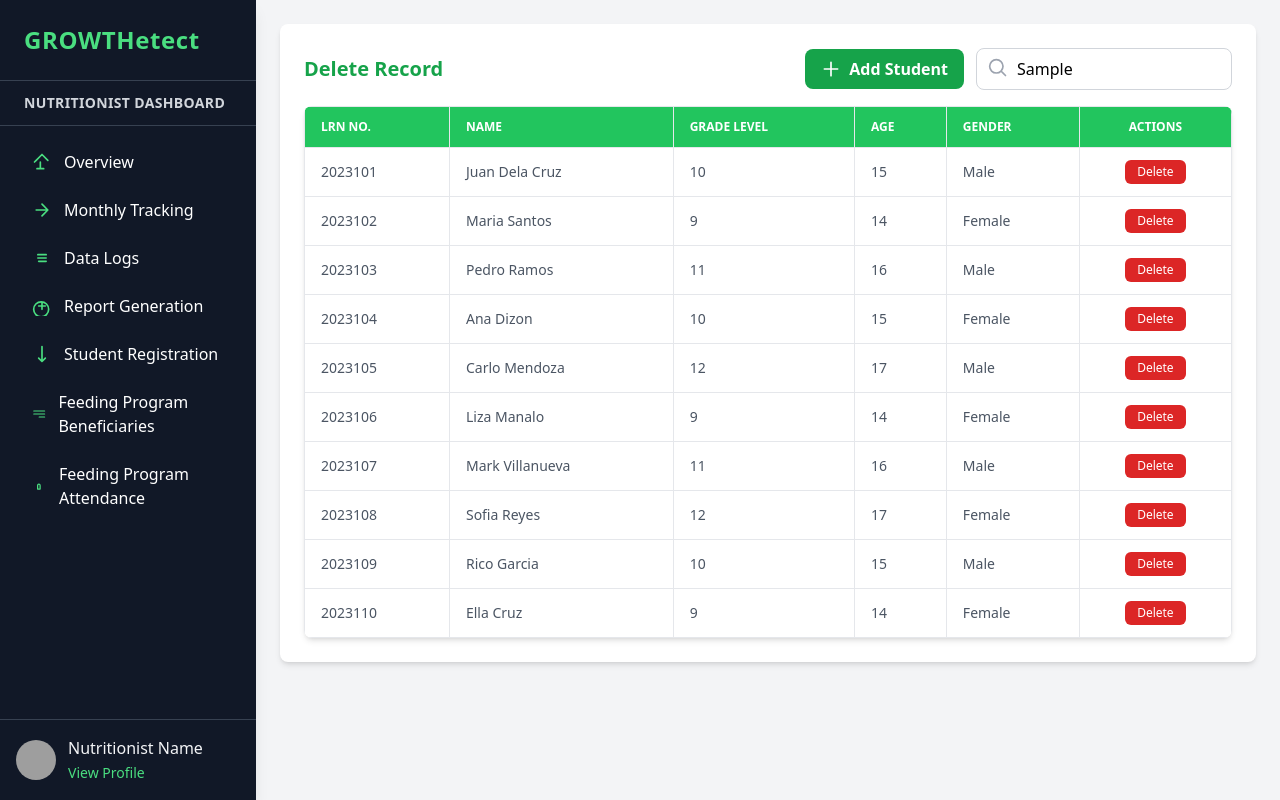
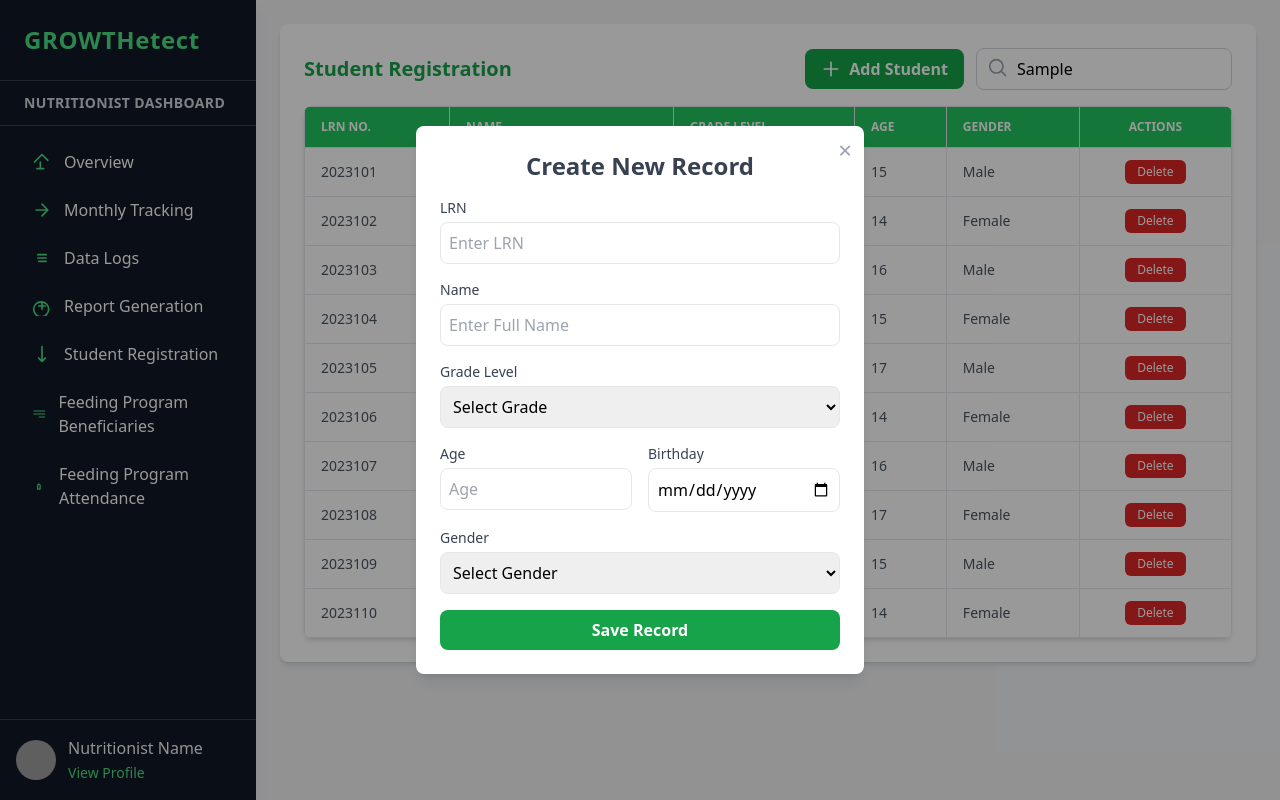
Before and after one commit to reomjwtdcode/capstone-na-for-real, a website: page student_registration.html in a window 1280 px wide. Both pictures are taken after typing "Sample" into the empty fields and a click on the button "Add Student". Drawn offline with nearby package versions, Linux system fonts and the light colour scheme; grey boxes are pictures that could not be loaded.

Commit message:
Update student_registration.html

```diff
--- a/student_registration.html
+++ b/student_registration.html
@@ -227,12 +227,13 @@
       <div class="bg-white shadow-md rounded-lg p-6">
         <div class="flex flex-col md:flex-row md:items-center md:justify-between mb-4">
           <h2 class="text-xl font-bold text-green-600 mb-4 md:mb-0">
-            Delete Record
+            Student Registration
           </h2>
 
           <div class="flex flex-col sm:flex-row sm:items-center gap-3">
             <!-- Add Student Button -->
             <button
+              id="openModalBtn"
               class="bg-green-600 hover:bg-green-700 text-white px-4 py-2 rounded-lg font-semibold flex items-center"
             >
               <svg
@@ -278,8 +279,104 @@
           </div>
         </div>
 
+        <!-- Modal -->
+        <div
+          id="studentModal"
+          class="hidden fixed inset-0 bg-black bg-opacity-40 flex items-center justify-center z-50"
+        >
+          <div class="bg-white rounded-lg shadow-lg w-full max-w-md p-6 relative">
+            <h2 class="text-2xl font-bold text-gray-700 mb-4 text-center">
+              Create New Record
+            </h2>
+
+            <button
+              id="closeModalBtn"
+              class="absolute top-2 right-3 text-gray-400 hover:text-gray-600 text-2xl"
+            >
+              &times;
+            </button>
+
+            <form id="studentForm" class="space-y-4">
+              <div>
+                <label class="block text-gray-700 text-sm mb-1">LRN</label>
+                <input
+                  type="text"
+                  placeholder="Enter LRN"
+                  class="w-full border rounded-lg p-2 focus:ring-2 focus:ring-green-400"
+                  required
+                />
+              </div>
+
+              <div>
+                <label class="block text-gray-700 text-sm mb-1">Name</label>
+                <input
+                  type="text"
+                  placeholder="Enter Full Name"
+                  class="w-full border rounded-lg p-2 focus:ring-2 focus:ring-green-400"
+                  required
+                />
+              </div>
+
+              <div>
+                <label class="block text-gray-700 text-sm mb-1">Grade Level</label>
+                <select
+                  class="w-full border rounded-lg p-2 focus:ring-2 focus:ring-green-400"
+                  required
+                >
+                  <option value="">Select Grade</option>
+                  <option>Grade 1</option>
+                  <option>Grade 2</option>
+                  <option>Grade 3</option>
+                  <option>Grade 4</option>
+                  <option>Grade 5</option>
+                  <option>Grade 6</option>
+                </select>
+              </div>
+
+              <div class="flex space-x-4">
+                <div class="w-1/2">
+                  <label class="block text-gray-700 text-sm mb-1">Age</label>
+                  <input
+                    type="number"
+                    placeholder="Age"
+                    class="w-full border rounded-lg p-2 focus:ring-2 focus:ring-green-400"
+                    required
+                  />
+                </div>
+                <div class="w-1/2">
+                  <label class="block text-gray-700 text-sm mb-1">Birthday</label>
+                  <input
+                    type="date"
+                    class="w-full border rounded-lg p-2 focus:ring-2 focus:ring-green-400"
+                    required
+                  />
+                </div>
+              </div>
+
+              <div>
+                <label class="block text-gray-700 text-sm mb-1">Gender</label>
+                <select
+                  class="w-full border rounded-lg p-2 focus:ring-2 focus:ring-green-400"
+                  required
+                >
+                  <option value="">Select Gender</option>
+                  <option>Male</option>
+                  <option>Female</option>
+                </select>
+              </div>
+
+              <button
+                type="submit"
+                class="w-full bg-green-600 hover:bg-green-700 text-white py-2 rounded-lg font-semibold transition"
+              >
+                Save Record
+              </button>
+            </form>
+          </div>
+        </div>
+
         <!-- Table -->
-        <div class="overflow-x-auto shadow-md sm:rounded-lg">
+        <div class="overflow-x-auto shadow-md sm:rounded-lg mt-4">
           <table class="min-w-full text-sm text-left text-gray-600 border border-gray-200">
             <thead class="text-xs bg-green-500 text-white uppercase">
               <tr>
@@ -299,9 +396,7 @@
                 <td class="px-4 py-3 border">15</td>
                 <td class="px-4 py-3 border">Male</td>
                 <td class="px-4 py-3 border text-center">
-                  <button class="bg-red-600 hover:bg-red-700 text-white px-3 py-1 rounded-md text-xs">
-                    Delete
-                  </button>
+                  <button class="bg-red-600 hover:bg-red-700 text-white px-3 py-1 rounded-md text-xs">Delete</button>
                 </td>
               </tr>
               <tr class="hover:bg-gray-50">
@@ -311,9 +406,7 @@
                 <td class="px-4 py-3 border">14</td>
                 <td class="px-4 py-3 border">Female</td>
                 <td class="px-4 py-3 border text-center">
-                  <button class="bg-red-600 hover:bg-red-700 text-white px-3 py-1 rounded-md text-xs">
-                    Delete
-                  </button>
+                  <button class="bg-red-600 hover:bg-red-700 text-white px-3 py-1 rounded-md text-xs">Delete</button>
                 </td>
               </tr>
               <tr class="hover:bg-gray-50">
@@ -323,9 +416,7 @@
                 <td class="px-4 py-3 border">16</td>
                 <td class="px-4 py-3 border">Male</td>
                 <td class="px-4 py-3 border text-center">
-                  <button class="bg-red-600 hover:bg-red-700 text-white px-3 py-1 rounded-md text-xs">
-                    Delete
-                  </button>
+                  <button class="bg-red-600 hover:bg-red-700 text-white px-3 py-1 rounded-md text-xs">Delete</button>
                 </td>
               </tr>
               <tr class="hover:bg-gray-50">
@@ -335,9 +426,7 @@
                 <td class="px-4 py-3 border">15</td>
                 <td class="px-4 py-3 border">Female</td>
                 <td class="px-4 py-3 border text-center">
-                  <button class="bg-red-600 hover:bg-red-700 text-white px-3 py-1 rounded-md text-xs">
-                    Delete
-                  </button>
+                  <button class="bg-red-600 hover:bg-red-700 text-white px-3 py-1 rounded-md text-xs">Delete</button>
                 </td>
               </tr>
               <tr class="hover:bg-gray-50">
@@ -347,9 +436,7 @@
                 <td class="px-4 py-3 border">17</td>
                 <td class="px-4 py-3 border">Male</td>
                 <td class="px-4 py-3 border text-center">
-                  <button class="bg-red-600 hover:bg-red-700 text-white px-3 py-1 rounded-md text-xs">
-                    Delete
-                  </button>
+                  <button class="bg-red-600 hover:bg-red-700 text-white px-3 py-1 rounded-md text-xs">Delete</button>
                 </td>
               </tr>
               <tr class="hover:bg-gray-50">
@@ -359,9 +446,7 @@
                 <td class="px-4 py-3 border">14</td>
                 <td class="px-4 py-3 border">Female</td>
                 <td class="px-4 py-3 border text-center">
-                  <button class="bg-red-600 hover:bg-red-700 text-white px-3 py-1 rounded-md text-xs">
-                    Delete
-                  </button>
+                  <button class="bg-red-600 hover:bg-red-700 text-white px-3 py-1 rounded-md text-xs">Delete</button>
                 </td>
               </tr>
               <tr class="hover:bg-gray-50">
@@ -371,9 +456,7 @@
                 <td class="px-4 py-3 border">16</td>
                 <td class="px-4 py-3 border">Male</td>
                 <td class="px-4 py-3 border text-center">
-                  <button class="bg-red-600 hover:bg-red-700 text-white px-3 py-1 rounded-md text-xs">
-                    Delete
-                  </button>
+                  <button class="bg-red-600 hover:bg-red-700 text-white px-3 py-1 rounded-md text-xs">Delete</button>
                 </td>
               </tr>
               <tr class="hover:bg-gray-50">
@@ -383,9 +466,7 @@
                 <td class="px-4 py-3 border">17</td>
                 <td class="px-4 py-3 border">Female</td>
                 <td class="px-4 py-3 border text-center">
-                  <button class="bg-red-600 hover:bg-red-700 text-white px-3 py-1 rounded-md text-xs">
-                    Delete
-                  </button>
+                  <button class="bg-red-600 hover:bg-red-700 text-white px-3 py-1 rounded-md text-xs">Delete</button>
                 </td>
               </tr>
               <tr class="hover:bg-gray-50">
@@ -395,9 +476,7 @@
                 <td class="px-4 py-3 border">15</td>
                 <td class="px-4 py-3 border">Male</td>
                 <td class="px-4 py-3 border text-center">
-                  <button class="bg-red-600 hover:bg-red-700 text-white px-3 py-1 rounded-md text-xs">
-                    Delete
-                  </button>
+                  <button class="bg-red-600 hover:bg-red-700 text-white px-3 py-1 rounded-md text-xs">Delete</button>
                 </td>
               </tr>
               <tr class="hover:bg-gray-50">
@@ -407,9 +486,7 @@
                 <td class="px-4 py-3 border">14</td>
                 <td class="px-4 py-3 border">Female</td>
                 <td class="px-4 py-3 border text-center">
-                  <button class="bg-red-600 hover:bg-red-700 text-white px-3 py-1 rounded-md text-xs">
-                    Delete
-                  </button>
+                  <button class="bg-red-600 hover:bg-red-700 text-white px-3 py-1 rounded-md text-xs">Delete</button>
                 </td>
               </tr>
             </tbody>
@@ -418,7 +495,7 @@
       </div>
     </main>
 
-    <!-- Filter / Search Script & Sidebar Toggle -->
+    <!-- Scripts -->
     <script>
       // Search filter
       document.getElementById('searchInput').addEventListener('keyup', function() {
@@ -426,7 +503,6 @@
         const rows = document.querySelectorAll('#studentTable tr');
 
         rows.forEach(row => {
-          // check that the row has at least 2 cells (defensive)
           if (row.cells && row.cells.length > 1) {
             const name = row.cells[1].textContent.toLowerCase();
             row.style.display = name.includes(filter) ? '' : 'none';
@@ -448,6 +524,25 @@
         sidebar.classList.add("-translate-x-full");
         overlay.classList.add("hidden");
       });
+
+      // Modal
+      const openModalBtn = document.getElementById("openModalBtn");
+      const closeModalBtn = document.getElementById("closeModalBtn");
+      const studentModal = document.getElementById("studentModal");
+
+      openModalBtn.addEventListener("click", () => {
+        studentModal.classList.remove("hidden");
+      });
+
+      closeModalBtn.addEventListener("click", () => {
+        studentModal.classList.add("hidden");
+      });
+
+      studentModal.addEventListener("click", (e) => {
+        if (e.target === studentModal) {
+          studentModal.classList.add("hidden");
+        }
+      });
     </script>
   </body>
 </html>
```
